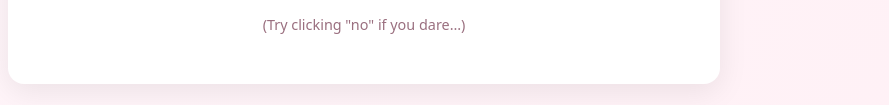
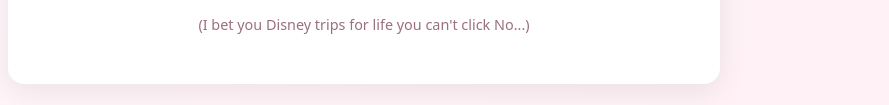
Before and after one commit to javonjefferson01-jpg/Val, a plain HTML site: page index.html in a window 1280 px wide. Shown: the part 490-595 px from the top of the page, without its empty margins (276-1165 px from the left). Drawn offline with Linux system fonts and the light colour scheme.

Commit message:
Update note text in index.html

```diff
--- a/index.html
+++ b/index.html
@@ -112,7 +112,7 @@
         <button id="no" type="button" aria-hidden="true" tabindex="-1">No</button>
       </div>
 
-      <p class="note">(Try clicking "no" if you dare…)</p>
+      <p class="note">(I bet you Disney trips for life you can't click No...)</p>
     </div>
   </div>
 
```
